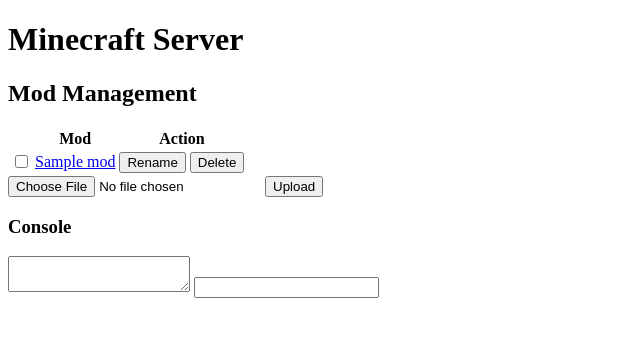
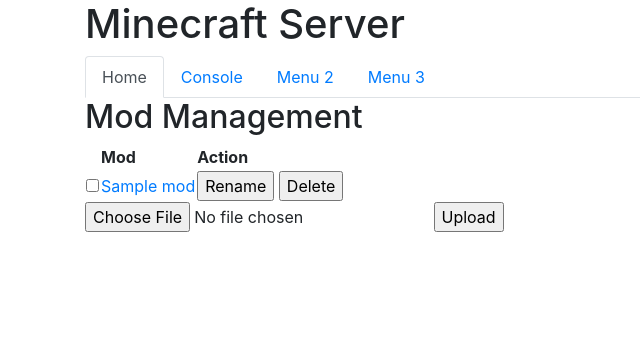
Before and after one commit to lightsing/Minecraft-Manager, a Flask app: template templates/dashboard.html in a window 1280 px wide. Shown: the top 337 px of the page, without its empty margins (0-640 px from the left). Run offline with Flask 2, Linux system fonts and the light colour scheme; the template is opened without the code that fills it: most values are stand-ins (such as "Sample title", 1, 10 or a date in 2020); some libraries are stand-ins or nearby versions.

Commit message:
add tabs

```diff
--- a/templates/dashboard.html
+++ b/templates/dashboard.html
@@ -4,13 +4,28 @@
   <meta charset="UTF-8">
   <meta name="viewport" content="width=device-width, initial-scale=1.0">
   <meta http-equiv="X-UA-Compatible" content="ie=edge">
+  <link href="{{ url_for('static', filename='node_modules/bootstrap/dist/css/bootstrap.min.css')}}" rel="stylesheet">
   <script src="{{ url_for('static', filename='node_modules/jquery/dist/jquery.min.js')}}"></script>
+  <script src="{{ url_for('static', filename='node_modules/popper.js/dist/umd/popper.min.js')}}"></script>
+  <script src="{{ url_for('static', filename='node_modules/bootstrap/dist/js/bootstrap.min.js')}}"></script>
   <script src="{{ url_for('static', filename='dashboard.js')}}"></script>
   <title>Minecraft Server</title>
 </head>
 <body>
+<div class="container">
+
 <h1>Minecraft Server</h1>
 
+<ul class="nav nav-tabs">
+  <li class="nav-item"><a class="nav-link active" data-toggle="tab" href="#mods-tab">Home</a></li>
+  <li class="nav-item"><a class="nav-link" data-toggle="tab" href="#console-tab">Console</a></li>
+  <li class="nav-item"><a class="nav-link" data-toggle="tab" href="#menu2">Menu 2</a></li>
+  <li class="nav-item"><a class="nav-link" data-toggle="tab" href="#menu3">Menu 3</a></li>
+</ul>
+
+<div class="tab-content">
+
+<div id="mods-tab" class="tab-pane fade show active">
   <h2>Mod Management</h2>
   <table id="mods">
     <tr>
@@ -33,10 +48,16 @@
     <input type="file" name="mods">
     <input type="submit" value="Upload"/>
   </form>
+</div>
 
-
+<div id="console-tab" class="tab-pane fade">
   <h3>Console</h3>
   <textarea id="console-output" readonly></textarea>
   <input type="text" name="command"/>
+</div>
+
+</div>
+
+</div>
 </body>
 </html>
```
Lines whose indentation alone changed are shown as unchanged.
